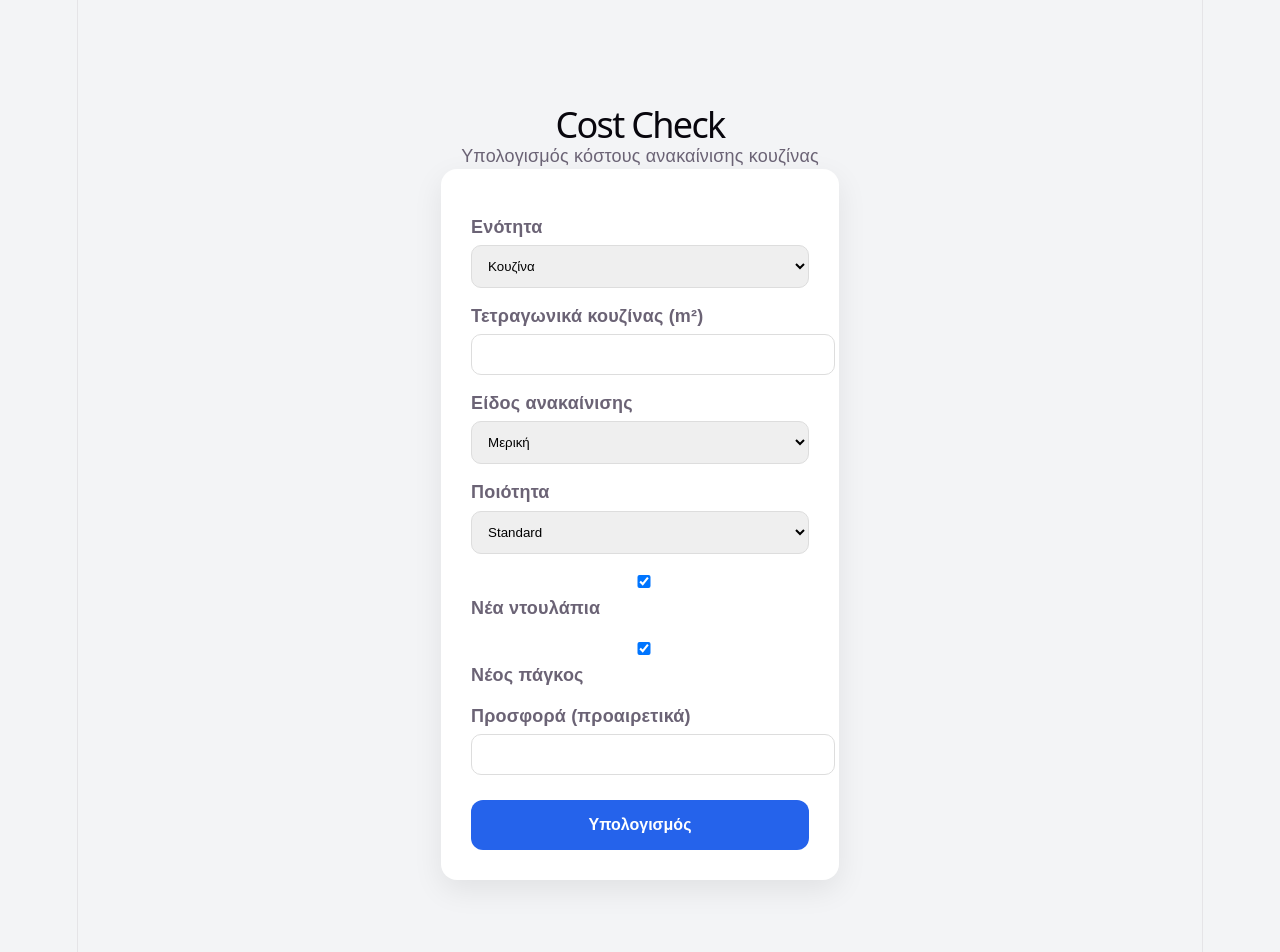
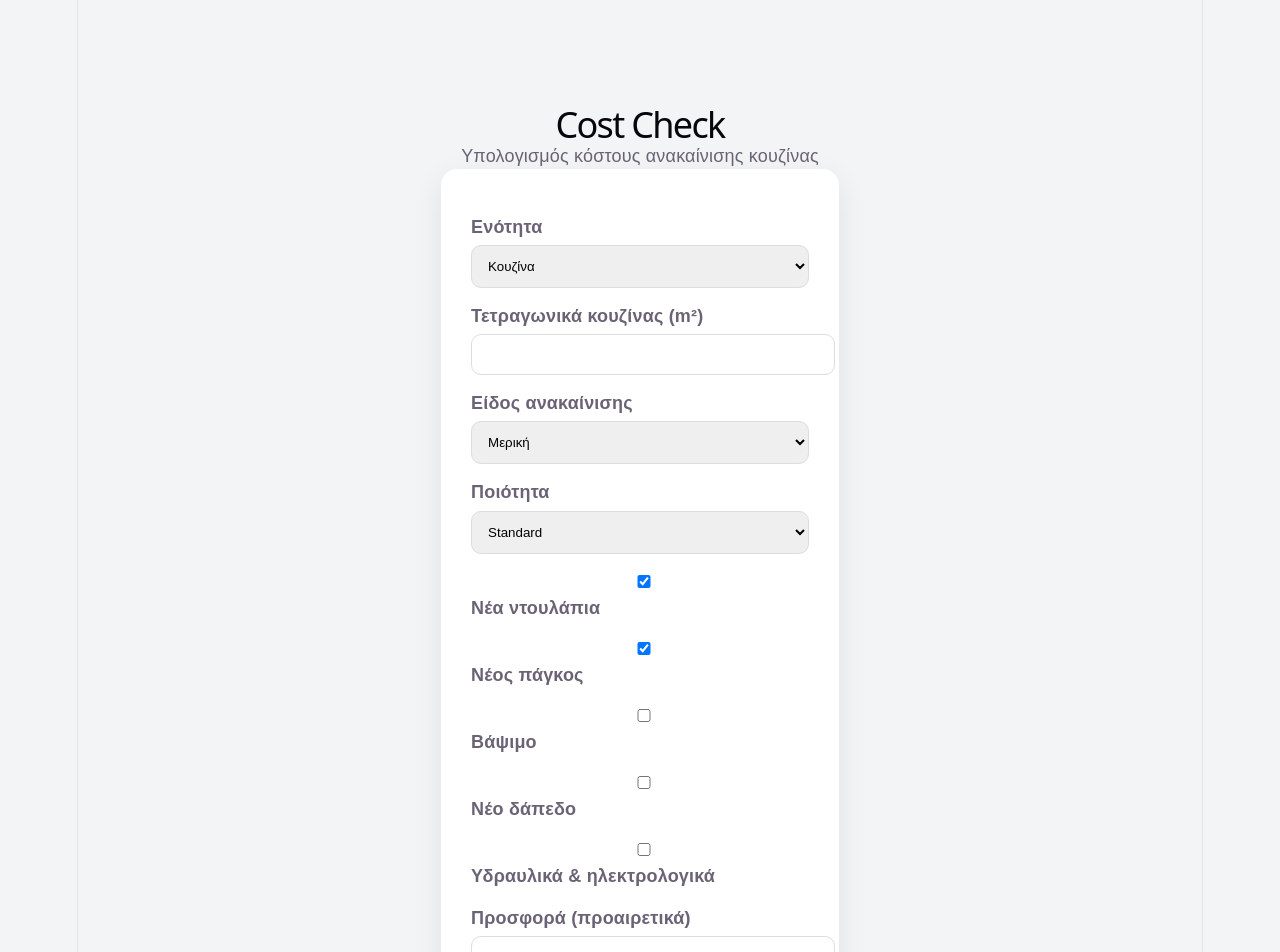
Before and after one commit to kasle-2/cost-check, a React (Vite) app: page / in a window 1280 px wide. Shown: the top 952 px of the page. Built offline with nearby package versions, Linux system fonts and the light colour scheme.

Commit message:
kitchen simplified form

```diff
--- a/src/App.jsx
+++ b/src/App.jsx
@@ -12,6 +12,9 @@ export default function App() {
 
     const [hasCabinets, setHasCabinets] = useState(true);
     const [hasCountertop, setHasCountertop] = useState(true);
+    const [hasPainting, setHasPainting] = useState(false);
+    const [hasFloor, setHasFloor] = useState(false);
+    const [hasInstallations, setHasInstallations] = useState(false);
 
     const [userQuote, setUserQuote] = useState("");
     const [result, setResult] = useState(null);
@@ -73,6 +76,48 @@ export default function App() {
                     label: "Νέος πάγκος",
                     low: countertopLow,
                     high: countertopHigh,
+                });
+            }
+
+            if (hasPainting) {
+                const paintLow = area * 10;
+                const paintHigh = area * 20;
+
+                low += paintLow;
+                high += paintHigh;
+
+                breakdown.push({
+                    label: "Βάψιμο",
+                    low: paintLow,
+                    high: paintHigh,
+                });
+            }
+
+            if (hasFloor) {
+                const floorLow = area * 30;
+                const floorHigh = area * 80;
+
+                low += floorLow;
+                high += floorHigh;
+
+                breakdown.push({
+                    label: "Νέο δάπεδο",
+                    low: floorLow,
+                    high: floorHigh,
+                });
+            }
+
+            if (hasInstallations) {
+                const instLow = 800;
+                const instHigh = 2500;
+
+                low += instLow;
+                high += instHigh;
+
+                breakdown.push({
+                    label: "Υδραυλικά & ηλεκτρολογικά",
+                    low: instLow,
+                    high: instHigh,
                 });
             }
         }
@@ -174,6 +219,33 @@ export default function App() {
                             />
                             Νέος πάγκος
                         </label>
+
+                        <label>
+                            <input
+                                type="checkbox"
+                                checked={hasPainting}
+                                onChange={(e) => setHasPainting(e.target.checked)}
+                            />
+                            Βάψιμο
+                        </label>
+
+                        <label>
+                            <input
+                                type="checkbox"
+                                checked={hasFloor}
+                                onChange={(e) => setHasFloor(e.target.checked)}
+                            />
+                            Νέο δάπεδο
+                        </label>
+
+                        <label>
+                            <input
+                                type="checkbox"
+                                checked={hasInstallations}
+                                onChange={(e) => setHasInstallations(e.target.checked)}
+                            />
+                            Υδραυλικά & ηλεκτρολογικά
+                        </label>
                     </>
                 )}
 
```
